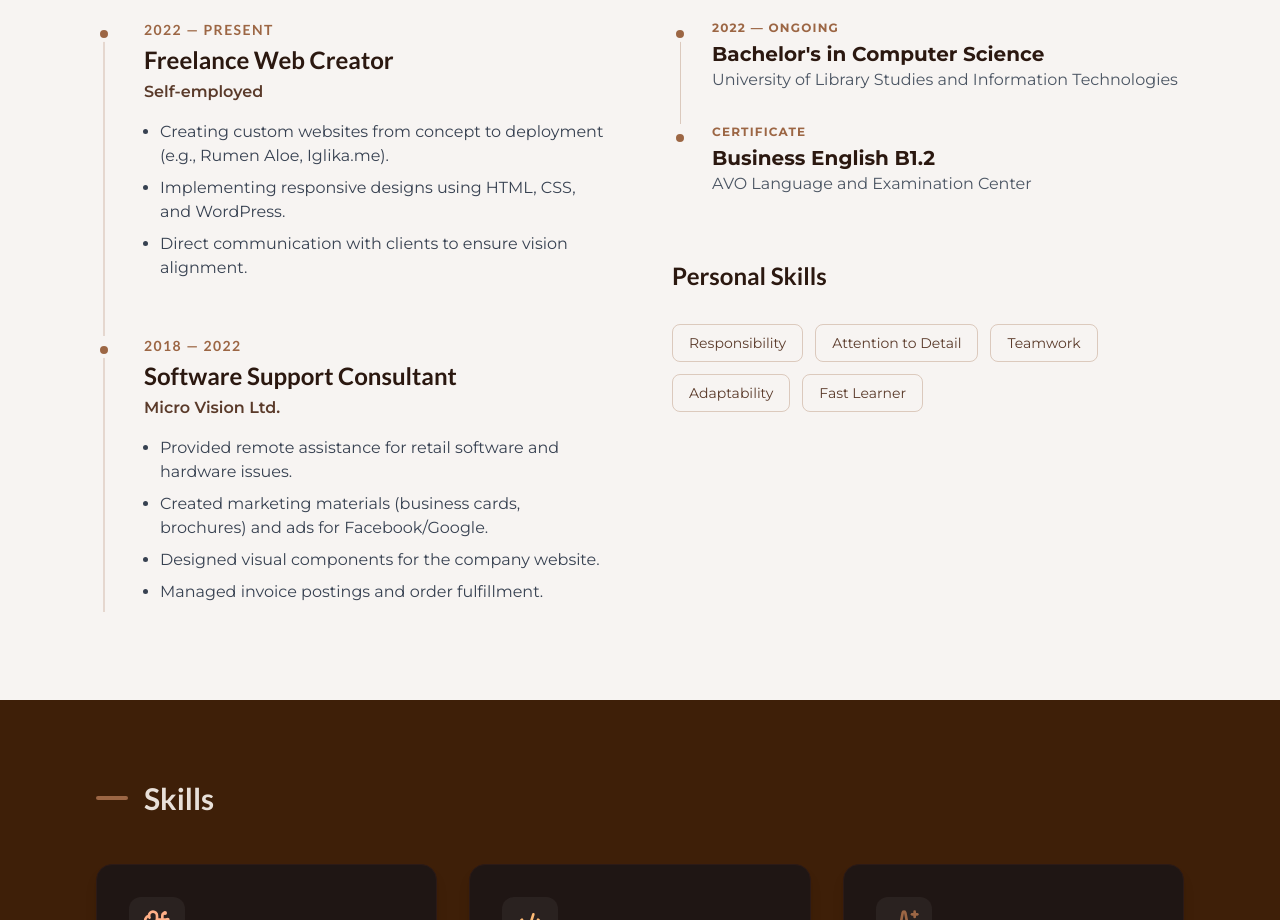
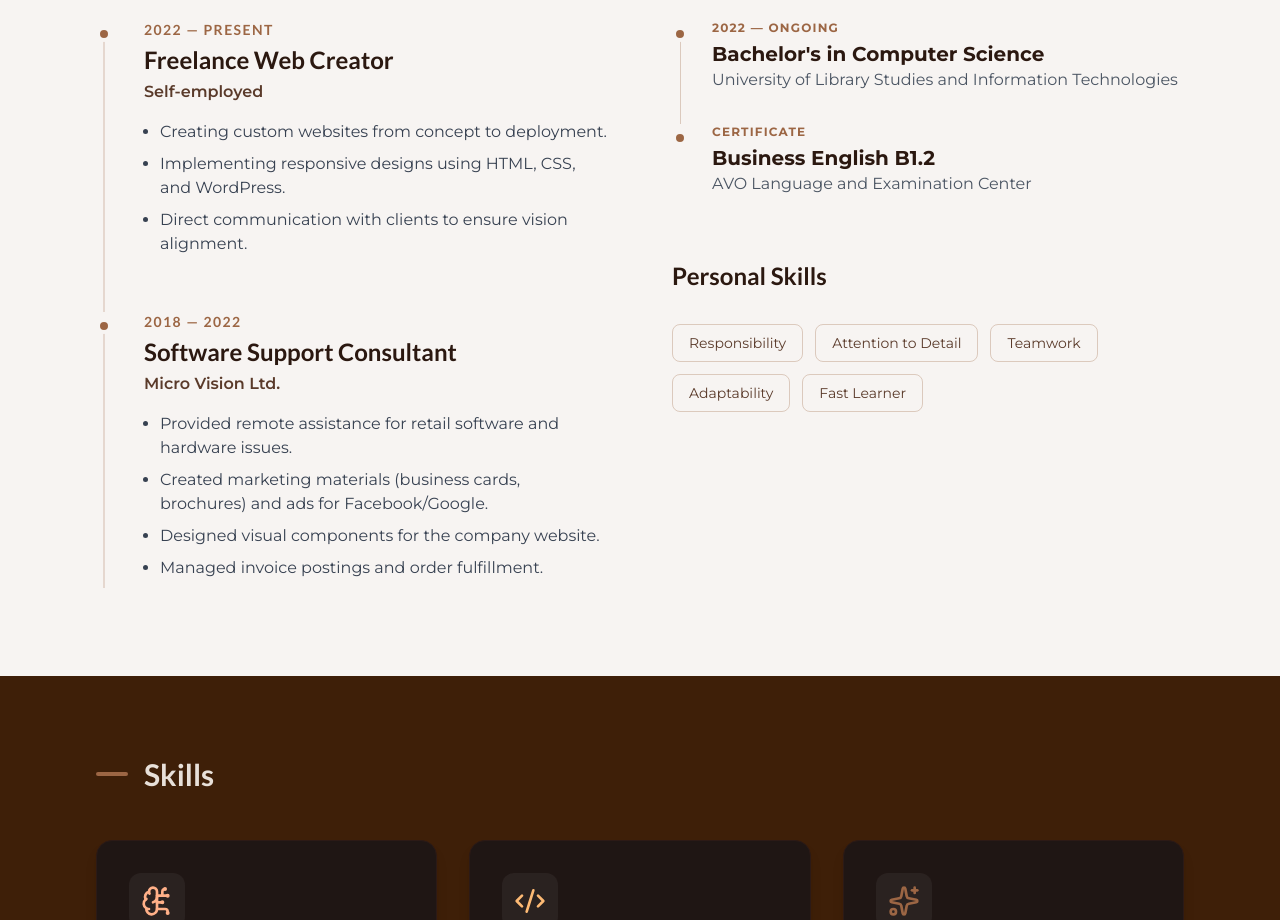
Before and after one commit to YoannaYordanovaa/portfolio-2025, a React (Vite) app: page / in a window 1280 px wide. Shown: the part 960-1880 px from the top of the page. Built offline with nearby package versions, Linux system fonts and the light colour scheme.

Commit message:
Update portfolio text and layout

```diff
--- a/src/App.jsx
+++ b/src/App.jsx
@@ -181,7 +181,7 @@ const App = () => {
                     title="Freelance Web Creator"
                     company="Self-employed"
                     descriptionPoints={[
-                      "Creating custom websites from concept to deployment (e.g., Rumen Aloe, Iglika.me).",
+                      "Creating custom websites from concept to deployment.",
                       "Implementing responsive designs using HTML, CSS, and WordPress.",
                       "Direct communication with clients to ensure vision alignment."
                     ]}
```
